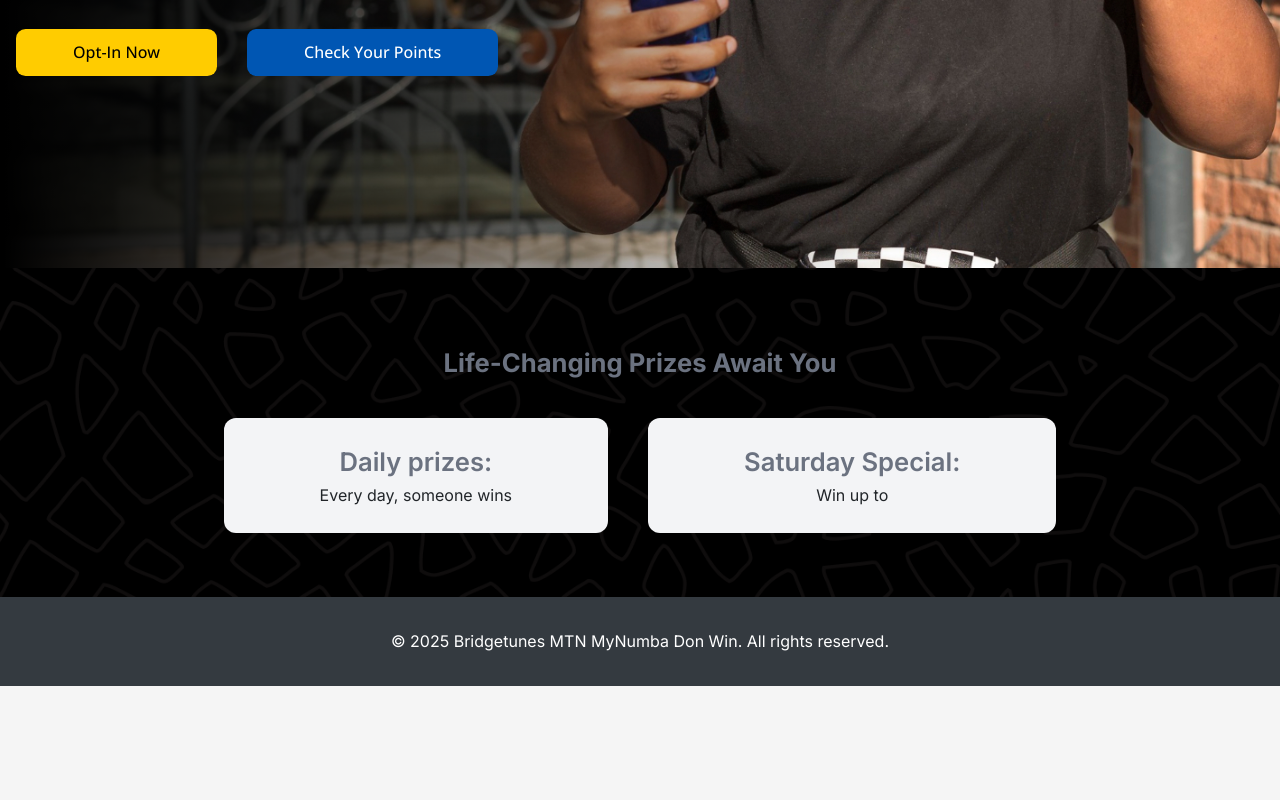
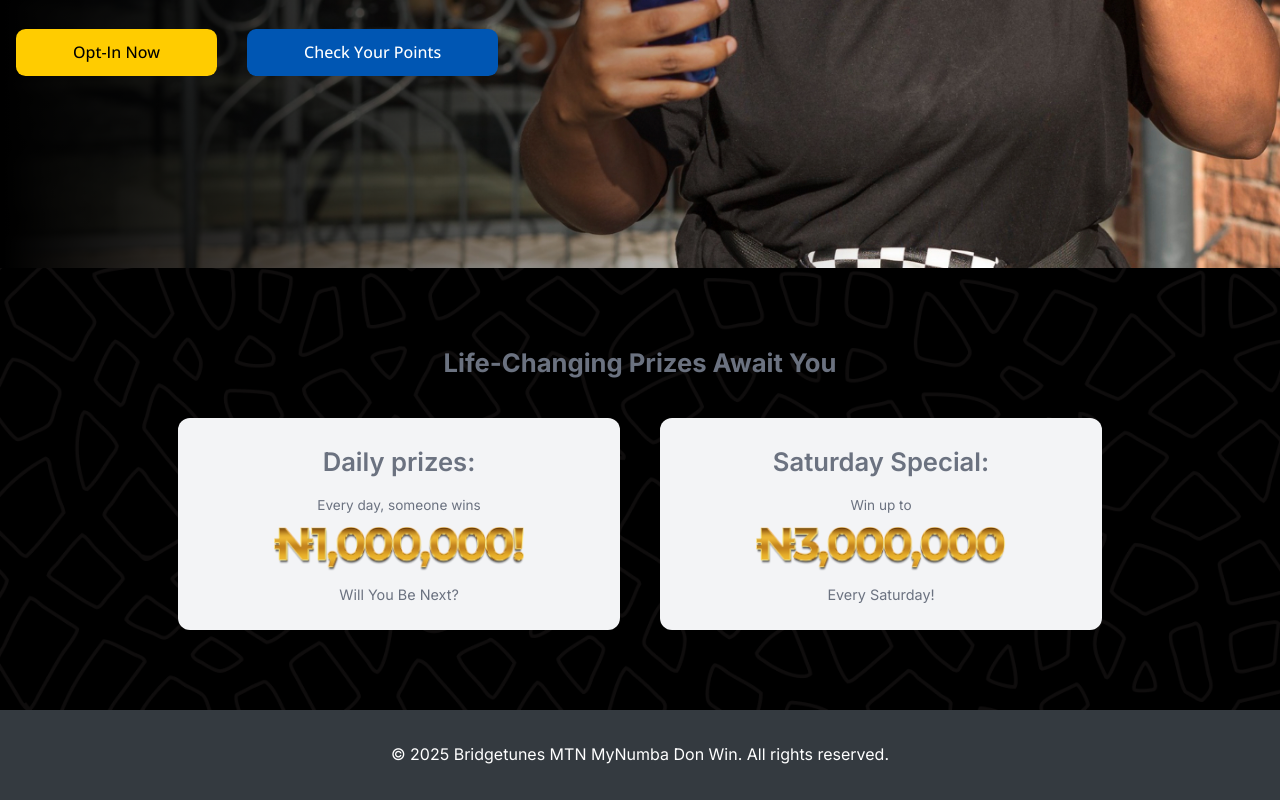
Before and after one commit to ArowuTest/bridgetunes-mtn-frontend, a Next.js app: page / in a window 1280 px wide. Shown: the part 554-1354 px from the top of the page. Before the commit the page ends 1240 px from the top, so only its background shows below. Built offline with nearby package versions, Linux system fonts and the light colour scheme.

Commit message:
chore: previous changes

```diff
--- a/src/constants/translations.json
+++ b/src/constants/translations.json
@@ -9,12 +9,14 @@
         {
           "title": "Daily prizes:",
           "desc": "Every day, someone wins",
-          "bottomText": "Will You Be Next?"
+          "bottomText": "Will You Be Next?",
+          "image": "/images/landing-page/1-milli.png"
         },
         {
           "title": "Saturday Special:",
           "desc": "Win up to",
-          "bottomText": "every Saturday!"
+          "bottomText": "Every Saturday!",
+          "image": "/images/landing-page/3-milli.png"
         }
       ]
     }
--- a/src/screens/LandingPage/landing-page.style.ts
+++ b/src/screens/LandingPage/landing-page.style.ts
@@ -4,108 +4,7 @@ interface LandingPageWrapperProps {
   backgroundPattern?: string;
 }
 
-interface HeroSectionWrapperProps {
-  backgroundImage: string;
-}
-
 export const LandingPageWrapper = styled.section<LandingPageWrapperProps>`
   position: relative;
   width: 100%;
-
-  .life__changing__section {
-    width: 100%;
-    position: relative;
-    overflow: hidden;
-    padding: 5rem 0 4rem 0;
-
-    .life__changing__content {
-      display: flex;
-      flex-direction: column;
-      gap: 40px;
-
-      .title {
-        text-align: center;
-        font-size: 1.6rem;
-        color: #6b7280;
-      }
-
-      .cards__wrapper {
-        display: flex;
-        flex-direction: row;
-        gap: 40px;
-        justify-content: center;
-      }
-    }
-  }
 `;
-
-export const HeroSection = styled.div<HeroSectionWrapperProps>`
-  position: relative;
-  width: 100%;
-  overflow: hidden;
-  display: flex;
-  justify-content: center;
-
-  &::before {
-    content: "";
-    position: absolute;
-    top: 0;
-    right: 0;
-    bottom: 0;
-    left: 0;
-    background: linear-gradient(270deg, #000000 0.31%, rgba(0, 0, 0, 0) 69.68%),
-      url(${({ backgroundImage }) => backgroundImage}) no-repeat right center;
-    background-size: cover;
-    transform: scaleX(-1); /* Mirror the image */
-    z-index: 0;
-    pointer-events: none;
-  }
-
-  .hero__section__content {
-    position: relative;
-    z-index: 1;
-    padding: 12rem 0 12rem 0;
-    font-family: Montserrat, sans-serif;
-    max-width: 43.5%;
-    display: flex;
-    flex-direction: column;
-    justify-content: flex-start;
-    align-items: flex-start;
-    gap: 25px;
-
-    .hero__text {
-      font-family: Montserrat, sans-serif;
-      font-size: 3.1rem;
-      color: #ffffff;
-    }
-
-    .hero__sub__section {
-      font-size: 1.8rem;
-      color: #ffffff;
-      font-weight: 600;
-      font-family: Montserrat, sans-serif;
-    }
-
-    .hero__cta__buttons {
-      display: flex;
-      gap: 30px;
-      margin-top: 1.5rem;
-    }
-  }
-`;
-
-export const PrizeCard = styled.div`
-  width: fit-content;
-  display: flex;
-  flex-direction: column;
-  background-color: #f3f4f6;
-  align-items: center;
-  justify-content: center;
-  border-radius: 12px;
-  padding: 1.5rem 6rem;
-
-  .title {
-    font-size: 2rem;
-    font-weight: 600;
-  }
-`;
--- a/src/screens/LandingPage/landing-page.tsx
+++ b/src/screens/LandingPage/landing-page.tsx
@@ -1,59 +1,12 @@
-import { Button, Container, Flex } from "@/src/components/common/styles";
-import {
-  HeroSection,
-  LandingPageWrapper,
-  PrizeCard,
-} from "./landing-page.style";
-import translations from "@/src/constants/translations.json";
+import { LandingPageWrapper } from "./landing-page.style";
+import { HeroSection } from "./sections/hero-section/hero-section";
+import { LifeChangingSection } from "./sections/life-changing/life-changing";
 
 export const LandingPage = () => {
   return (
     <LandingPageWrapper>
-      <HeroSection backgroundImage={"/images/landing-page/landing-page-bg.jpg"}>
-        <Container>
-          <div className="hero__section__content">
-            <h1 className="hero__text">{translations.landingPage.heroText}</h1>
-            <h4 className="hero__sub__section">
-              {translations.landingPage.heroDesc}
-            </h4>
-            <div className="hero__cta__buttons">
-              <Button fontSize="1rem" padding="0.7rem 3.5rem">
-                {translations.landingPage.firstButton}
-              </Button>
-              <Button
-                fontSize="1rem"
-                backgroundColor="#0056B3"
-                color="#fff"
-                padding="0.7rem 3.5rem"
-              >
-                {translations.landingPage.secondButton}
-              </Button>
-            </div>
-          </div>
-        </Container>
-      </HeroSection>
-
-      <Flex
-        hasCustomBG={true}
-        justify="center"
-        backgroundColor="#000"
-        backgroundPattern={"/images/landing-page/bg-pattern.png"}
-        className="life__changing__section"
-      >
-        <Container className="life__changing__content">
-          <h3 className="title">
-            {translations.landingPage.lifeChangingTitle}
-          </h3>
-          <div className="cards__wrapper">
-            {translations.landingPage.prizeCards.map((card, idx) => (
-              <PrizeCard key={idx}>
-                <p className="title">{card.title}</p>
-                <p>{card.desc}</p>
-              </PrizeCard>
-            ))}
-          </div>
-        </Container>
-      </Flex>
+      <HeroSection />
+      <LifeChangingSection />
     </LandingPageWrapper>
   );
 };
--- /dev/null
+++ b/src/screens/LandingPage/sections/hero-section/hero-section.styles.ts
@@ -0,0 +1,60 @@
+import styled from "styled-components";
+
+interface HeroSectionWrapperProps {
+  backgroundImage: string;
+}
+
+export const HeroSectionWrapper = styled.div<HeroSectionWrapperProps>`
+  position: relative;
+  width: 100%;
+  overflow: hidden;
+  display: flex;
+  justify-content: center;
+
+  &::before {
+    content: "";
+    position: absolute;
+    top: 0;
+    right: 0;
+    bottom: 0;
+    left: 0;
+    background: linear-gradient(270deg, #000000 0.31%, rgba(0, 0, 0, 0) 69.68%),
+      url(${({ backgroundImage }) => backgroundImage}) no-repeat right center;
+    background-size: cover;
+    transform: scaleX(-1); /* Mirror the image */
+    z-index: 0;
+    pointer-events: none;
+  }
+
+  .hero__section__content {
+    position: relative;
+    z-index: 1;
+    padding: 12rem 0 12rem 0;
+    font-family: Montserrat, sans-serif;
+    max-width: 43.5%;
+    display: flex;
+    flex-direction: column;
+    justify-content: flex-start;
+    align-items: flex-start;
+    gap: 25px;
+
+    .hero__text {
+      font-family: Montserrat, sans-serif;
+      font-size: 3.1rem;
+      color: #ffffff;
+    }
+
+    .hero__sub__section {
+      font-size: 1.8rem;
+      color: #ffffff;
+      font-weight: 600;
+      font-family: Montserrat, sans-serif;
+    }
+
+    .hero__cta__buttons {
+      display: flex;
+      gap: 30px;
+      margin-top: 1.5rem;
+    }
+  }
+`;
--- /dev/null
+++ b/src/screens/LandingPage/sections/hero-section/hero-section.tsx
@@ -0,0 +1,33 @@
+import { Button, Container } from "@/src/components/common/styles";
+import translations from "@/src/constants/translations.json";
+import { HeroSectionWrapper } from "./hero-section.styles";
+
+export const HeroSection = () => {
+    return (
+      <HeroSectionWrapper
+        backgroundImage={"/images/landing-page/landing-page-bg.jpg"}
+      >
+        <Container>
+          <div className="hero__section__content">
+            <h1 className="hero__text">{translations.landingPage.heroText}</h1>
+            <h4 className="hero__sub__section">
+              {translations.landingPage.heroDesc}
+            </h4>
+            <div className="hero__cta__buttons">
+              <Button fontSize="1rem" padding="0.7rem 3.5rem">
+                {translations.landingPage.firstButton}
+              </Button>
+              <Button
+                fontSize="1rem"
+                backgroundColor="#0056B3"
+                color="#fff"
+                padding="0.7rem 3.5rem"
+              >
+                {translations.landingPage.secondButton}
+              </Button>
+            </div>
+          </div>
+        </Container>
+      </HeroSectionWrapper>
+    );
+}
--- /dev/null
+++ b/src/screens/LandingPage/sections/life-changing/life-changing.styles.ts
@@ -0,0 +1,74 @@
+import styled from "styled-components";
+
+
+
+export const LifeChangingSectionWrapper = styled.section`
+  .life__changing__section {
+    width: 100%;
+    position: relative;
+    overflow: hidden;
+    padding: 5rem 0 5rem 0;
+
+    .life__changing__content {
+      display: flex;
+      flex-direction: column;
+      gap: 40px;
+
+      .title {
+        text-align: center;
+        font-size: 1.6rem;
+        color: #6b7280;
+      }
+
+      .cards__wrapper {
+        display: flex;
+        flex-direction: row;
+        gap: 40px;
+        justify-content: center;
+      }
+    }
+  }
+`;
+
+export const PrizeCard = styled.div`
+  width: fit-content;
+  display: flex;
+  flex-direction: column;
+  background-color: #f3f4f6;
+  align-items: center;
+  justify-content: center;
+  border-radius: 12px;
+  padding: 1.5rem 6rem;
+  gap: 12px;
+
+  .title {
+    font-size: 2rem;
+    font-weight: 600;
+  }
+
+  .bottom__section {
+    display: flex;
+    flex-direction: column;
+    justify-content: center;
+    align-items: center;
+    gap: 10px;
+
+    .prize__image {
+      max-width: 250px;
+    }
+
+    p {
+      text-align: center;
+      color: #6b7280;
+    }
+
+    .desc {
+      font-size: 0.85rem;
+    }
+
+    .bottom__text {
+      font-size: 0.9rem;
+      margin-top: 2px;
+    }
+  }
+`;
--- /dev/null
+++ b/src/screens/LandingPage/sections/life-changing/life-changing.tsx
@@ -0,0 +1,35 @@
+import { Container, Flex } from "@/src/components/common/styles";
+import translations from "@/src/constants/translations.json";
+import { LifeChangingSectionWrapper, PrizeCard } from "./life-changing.styles";
+
+export const LifeChangingSection = () => {
+  return (
+    <LifeChangingSectionWrapper>
+      <Flex
+        hasCustomBG={true}
+        justify="center"
+        backgroundColor="#000"
+        backgroundPattern={"/images/landing-page/bg-pattern.png"}
+        className="life__changing__section"
+      >
+        <Container className="life__changing__content">
+          <h1 className="title">
+            {translations.landingPage.lifeChangingTitle}
+          </h1>
+          <div className="cards__wrapper">
+            {translations.landingPage.prizeCards.map((card, idx) => (
+              <PrizeCard key={idx}>
+                <p className="title">{card.title}</p>
+                <div className="bottom__section">
+                  <p className="desc">{card.desc}</p>
+                  <img className="prize__image" src={card.image} alt="prize" />
+                  <p className="bottom__text">{card.bottomText}</p>
+                </div>
+              </PrizeCard>
+            ))}
+          </div>
+        </Container>
+      </Flex>
+    </LifeChangingSectionWrapper>
+  );
+};
--- /dev/null
+++ b/src/screens/LandingPage/sections/winning-is-easy/winning-is-easy.style.ts
@@ -0,0 +1,6 @@
+import styled from "styled-components";
+
+export const WinningIsEasySectionWrapper = styled.div`
+
+
+`
```
Also changed, not shown: src/screens/LandingPage/sections/winning-is-easy/winning-is-easy.tsx (added, +10 -0 lines), public/images/landing-page/1-milli.png (added), public/images/landing-page/3-milli.png (added).
